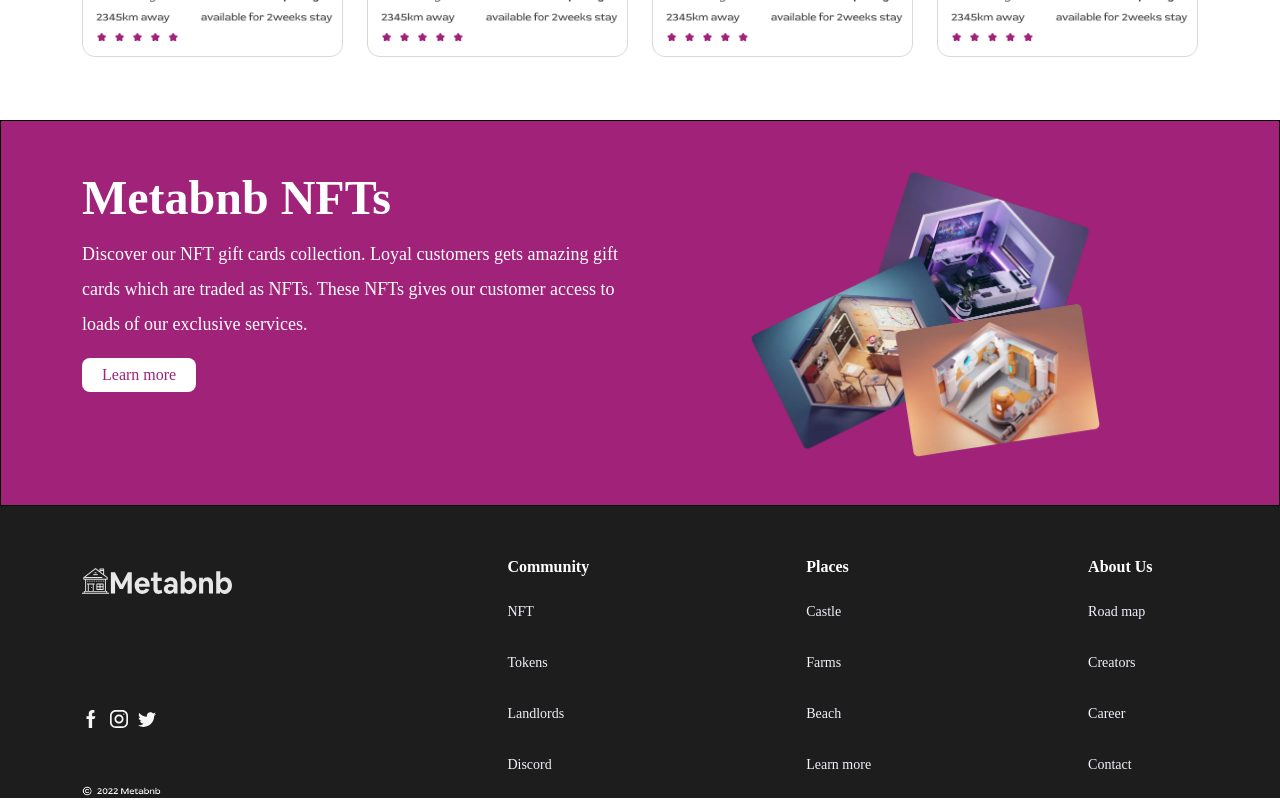
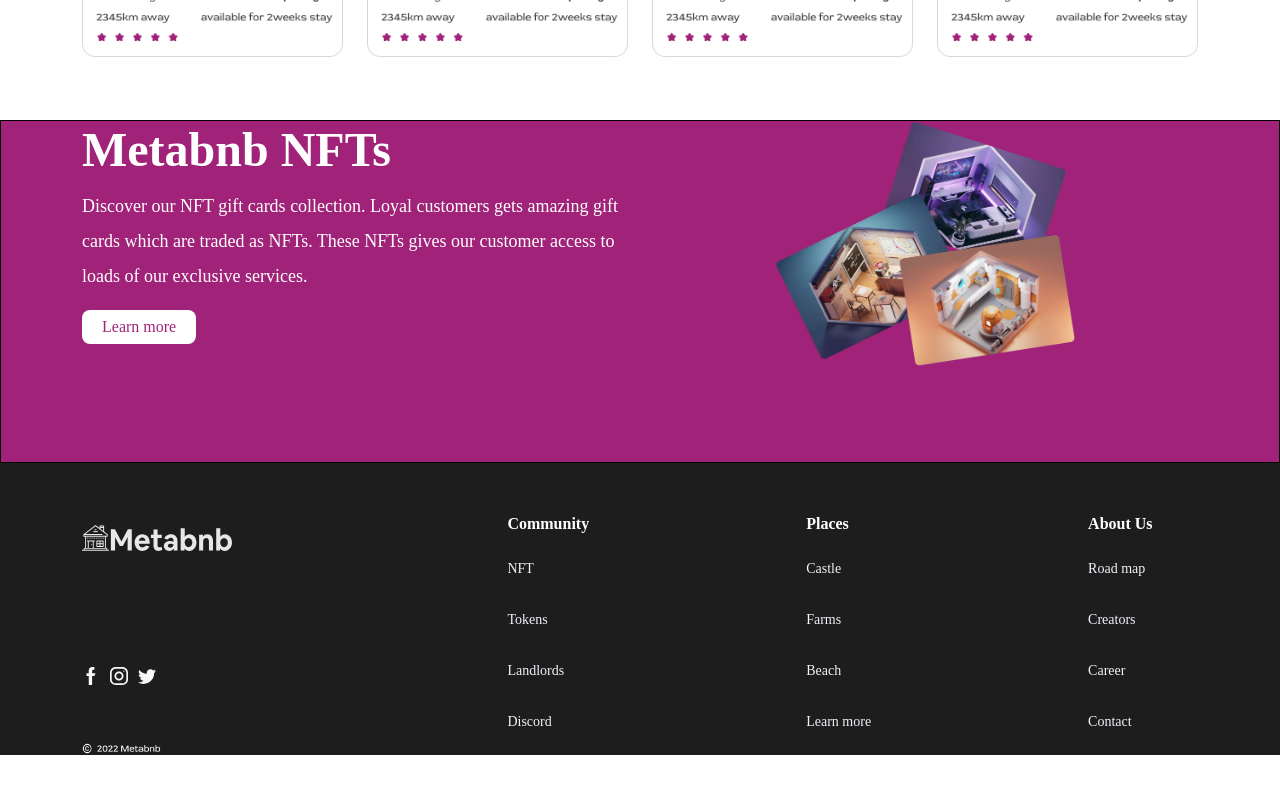
Before and after one commit to chiomavera/metabnb, a React (Create React App) app: page / in a window 1280 px wide. Shown: the part 1400-2202 px from the top of the page. After the commit the page ends 2159 px from the top, so only its background shows below. Built offline with nearby package versions, Linux system fonts and the light colour scheme; a web font is replaced by a local one.

Commit message:
MAKE: fix container padding and image width

```diff
--- a/src/components/Nft.jsx
+++ b/src/components/Nft.jsx
@@ -4,11 +4,11 @@ import Col from "react-bootstrap/Col";
 import FooterImage from "../assets/footer-image.webp";
 const Nfts = () => {
   return (
-    <main className="Nfts mt-5">
+    <main className="Nfts mt-5 pb-5">
       <Container>
         <Row>
-          <Col lg={6}>
-            <h1 className="Nfts-heading mt-5">Metabnb NFTs</h1>
+          <Col lg={6} className='pb-5'>
+            <h1 className="Nfts-heading">Metabnb NFTs</h1>
             <p className="Nfts-text">
               Discover our NFT gift cards collection. Loyal customers gets
               amazing gift cards which are traded as NFTs. These NFTs gives our
@@ -24,7 +24,7 @@ const Nfts = () => {
                 src={FooterImage}
                 alt="Beautiful nfts"
                 width="300"
-                className="hero-image"
+                className="Nfts-image"
               />
             </div>
           </Col>
```
